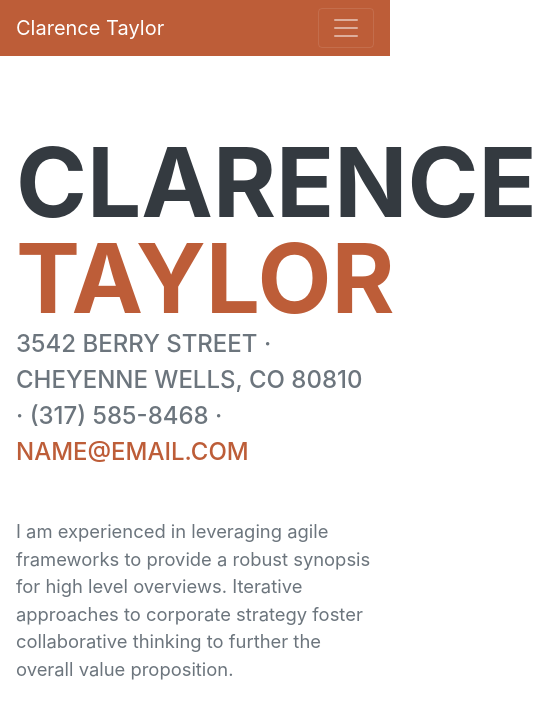
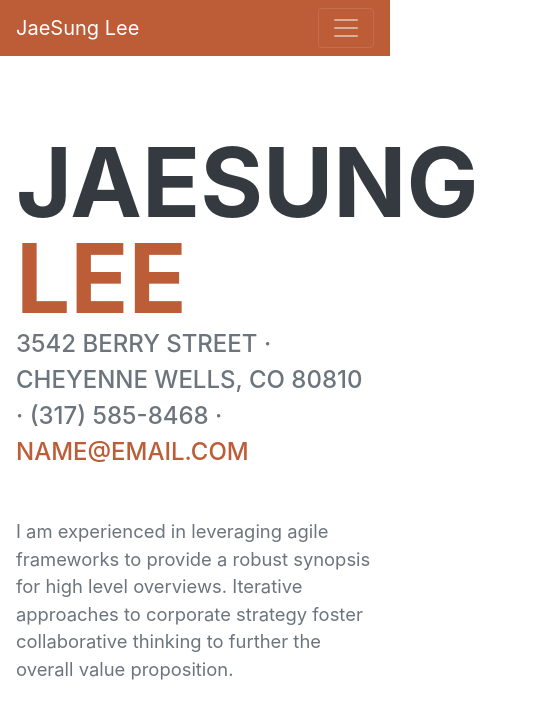
Before and after one commit to jslee6091/jslee6091.github.io, a plain HTML site: page index.html in a window 390 px wide. Shown: the top 726 px of the page, 537 px wide, since content can reach past the window. Drawn offline with nearby package versions, Linux system fonts and the light colour scheme; a web font is replaced by a local one.

Commit message:
commit my name

```diff
--- a/index.html
+++ b/index.html
@@ -19,7 +19,7 @@
         <!-- Navigation-->
         <nav class="navbar navbar-expand-lg navbar-dark bg-primary fixed-top" id="sideNav">
             <a class="navbar-brand js-scroll-trigger" href="#page-top">
-                <span class="d-block d-lg-none">Clarence Taylor</span>
+                <span class="d-block d-lg-none">JaeSung Lee</span>
                 <span class="d-none d-lg-block"><img class="img-fluid img-profile rounded-circle mx-auto mb-2" src="assets/img/profile.jpg" alt="" /></span>
             </a>
             <button class="navbar-toggler" type="button" data-toggle="collapse" data-target="#navbarSupportedContent" aria-controls="navbarSupportedContent" aria-expanded="false" aria-label="Toggle navigation"><span class="navbar-toggler-icon"></span></button>
@@ -40,8 +40,8 @@
             <section class="resume-section" id="about">
                 <div class="resume-section-content">
                     <h1 class="mb-0">
-                        Clarence
-                        <span class="text-primary">Taylor</span>
+                        JaeSung
+                        <span class="text-primary">Lee</span>
                     </h1>
                     <div class="subheading mb-5">
                         3542 Berry Street · Cheyenne Wells, CO 80810 · (317) 585-8468 ·
```
